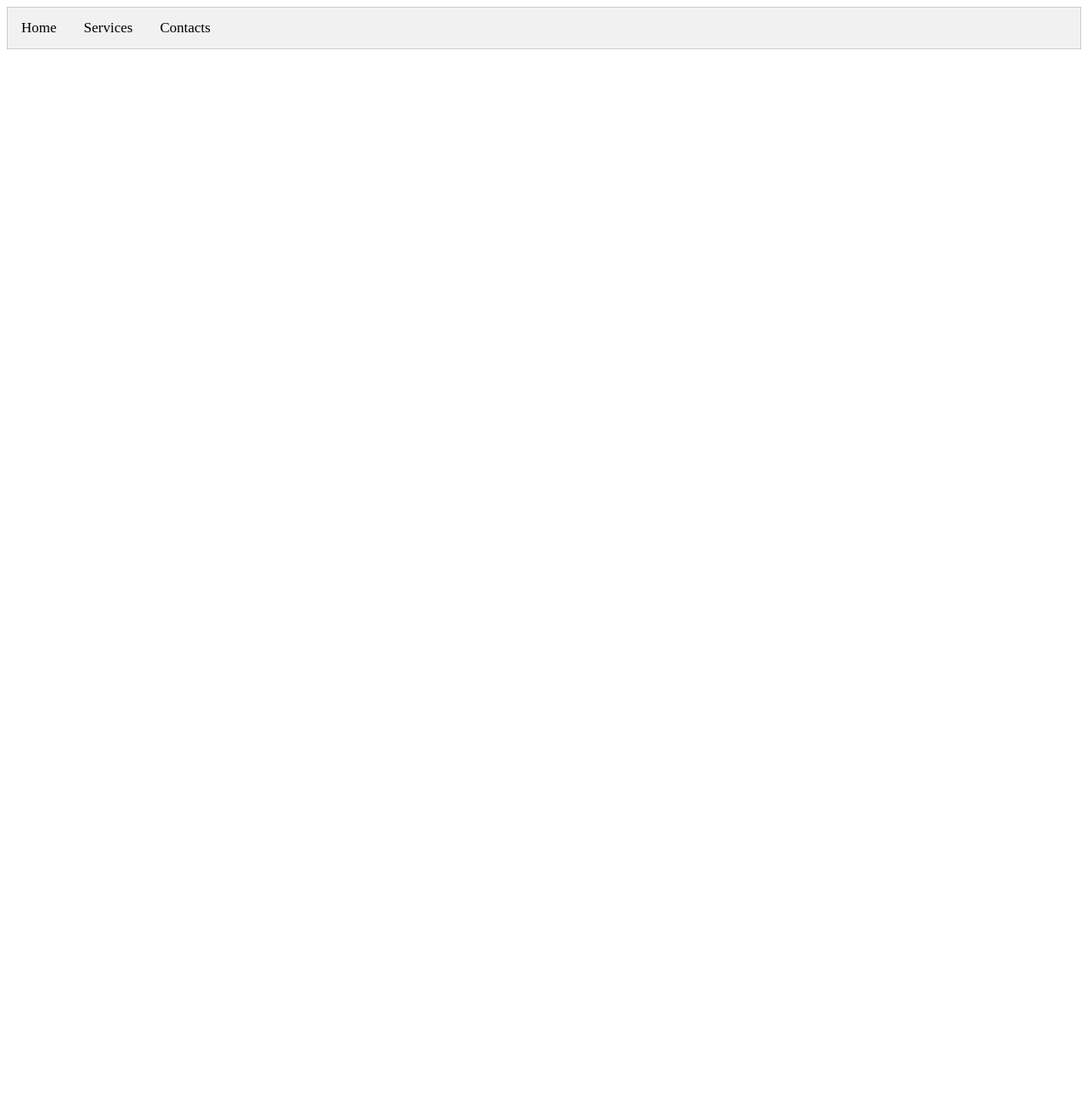
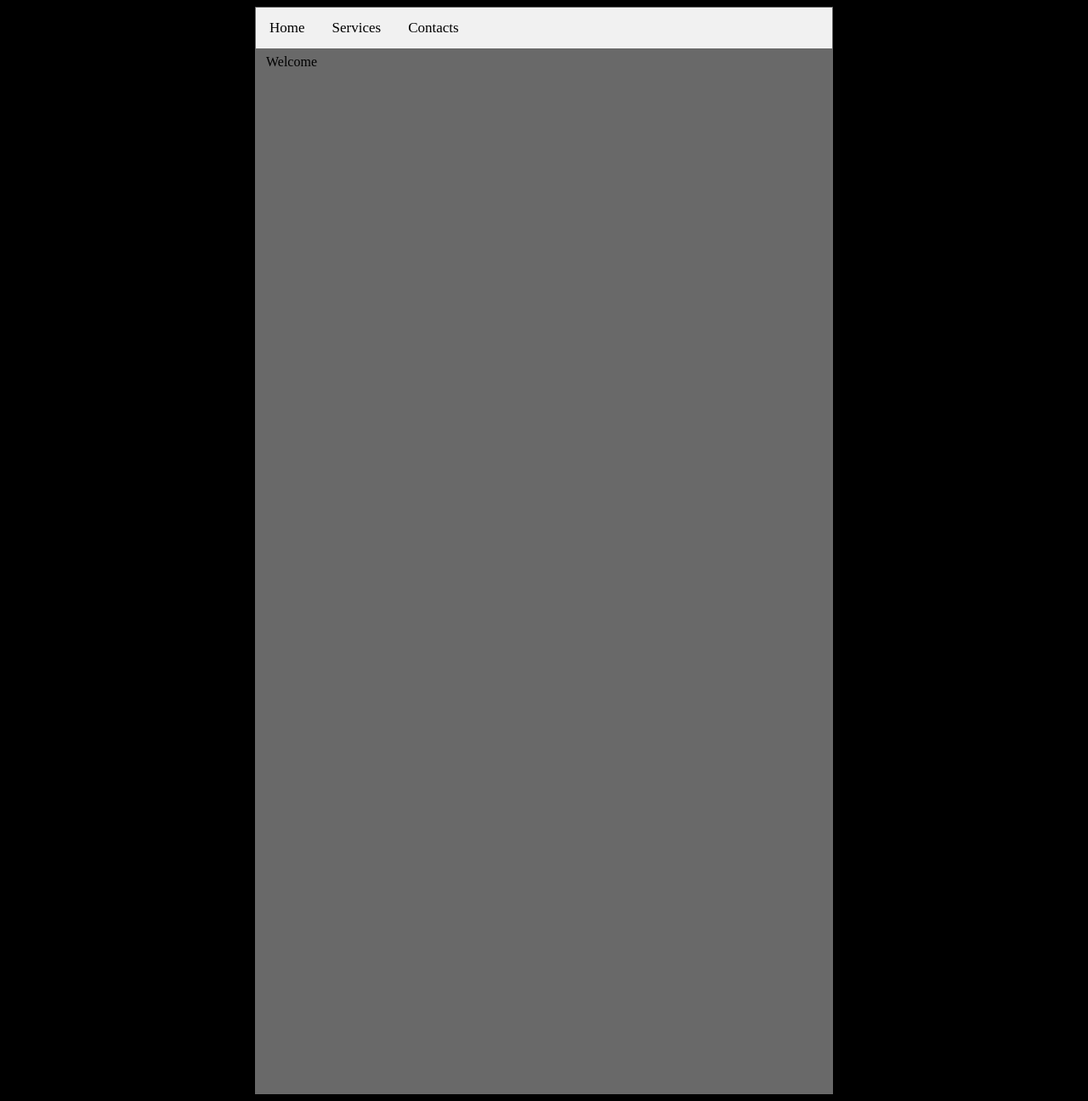
Before and after one commit to Antonio-Melo/LTW, a PHP site: page /Ex2.html in a window 1280 px wide. Shown: the whole page at 85% size. Before the commit the page ends 58 px from the top, so only its background shows below. Run offline with PHP 8.4, Linux system fonts and the light colour scheme.

Commit message:
Ex2 done

```diff
--- a/Ficha2 CSS/Ex2/Ex2.html
+++ b/Ficha2 CSS/Ex2/Ex2.html
@@ -48,7 +48,6 @@
       Mauris semper velit at risus faucibus fermentum. Nam molestie, libero non feugiat adipiscing, risus
       magna laoreet tortor, in tincidunt est quam quis dui. Aliquam feugiat libero at magna rhoncus vitae
       ullamcorper ipsum euismod.
-      <span onclick="this.parentElement.style.display='none'">x</span>
     </div>
     <div id= "Contacts" class="tabcontent">
       Nam elit ipsum, rhoncus eu porta et, venenatis id lorem. Maecenas in lectus volutpat enim ornare
@@ -57,7 +56,9 @@
       lacus accumsan augue, vitae rhoncus tellus est et metus. Cum sociis natoque penatibus et magnis dis
       parturient montes, nascetur ridiculus mus. Pellentesque elementum erat eget odio pretium at cursus
       nisl tristique.
-      <span onclick="this.parentElement.style.display='none'">x</span>
+    </div>
+    <div id="Welcome" class="tabcontent">
+      Welcome
     </div>
 
     <script>
@@ -75,5 +76,12 @@
         evt.currentTarget.className += " active";
     }
     </script>
+
+    <a href="javascript:void(0)" class="tablinks" onclick="openTab(event, 'Welcome')" id="defaultOpen"></a>
+
+    <script>
+      // Get the element with id="defaultOpen" and click on it
+      document.getElementById("defaultOpen").click();
+    </script>
   </body>
 </html>
--- a/Ficha2 CSS/Ex2/accordion1.css
+++ b/Ficha2 CSS/Ex2/accordion1.css
@@ -1,11 +1,20 @@
+html{
+  background-color: 	#000000;
+}
 
+body{
+  margin-left: 300px;
+  margin-right: 300px;
+  height: 100vw;
+  background-color: 	#696969;
+}
 /* Style the list */
 ul.tab {
     list-style-type: none;
     margin: 0;
     padding: 0;
     overflow: hidden;
-    border: 1px solid #ccc;
+    border: 1px solid 	#696969;
     background-color: #f1f1f1;
 }
 
@@ -33,7 +42,7 @@ ul.tab li a:focus, .active {background-color: #ccc;}
 .tabcontent {
     display: none;
     padding: 6px 12px;
-    border: 1px solid #ccc;
+    border: 1px solid 	#696969;
     border-top: none;
     -webkit-animation: fadeEffect 1s;
     animation: fadeEffect 1s; /* Fading effect takes 1 second */
```
